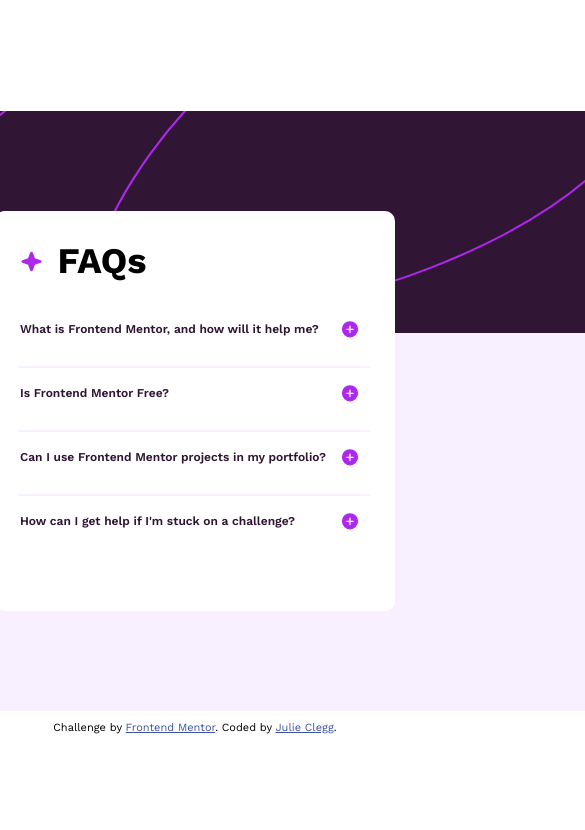
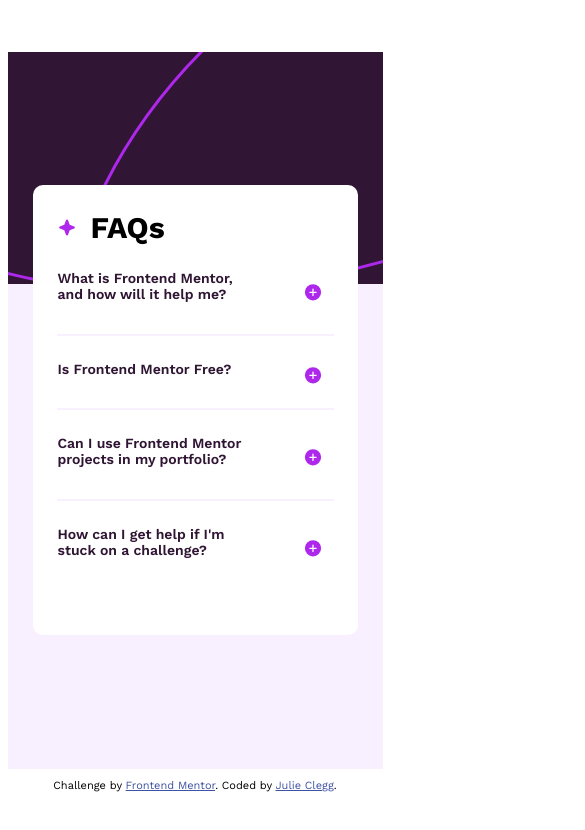
Before and after one commit to jclegg31/accordion-faq, a plain HTML site: page index.html in a window 390 px wide. Shown: the top 830 px of the page, 585 px wide, since content can reach past the window. Drawn offline with nearby package versions, Linux system fonts and the light colour scheme.

Commit message:
mobile version

```diff
--- a/css/style.css
+++ b/css/style.css
@@ -132,4 +132,33 @@ hr {
 }
 
 @media only screen and (max-width: 600px) {
+  hr {
+    width: 275px;
+    margin-bottom: 25px;
+  }
+
+  .main-container {
+    width: 375px;
+    height: 85vh;
+    background-image: url('../assets/images/background-pattern-mobile.svg');
+  }
+
+  .content-container {
+    width: 325px;
+    height: 450px;
+  }
+
+  .content-header {
+    font-size: 20px;
+  }
+
+  .accordion-wrapper {
+    width: 275px;
+  }
+
+  .accordion-heading h2 {
+    font-size: 14px;
+    width: 200px;
+    margin-top: 0;
+  }
 }
```
